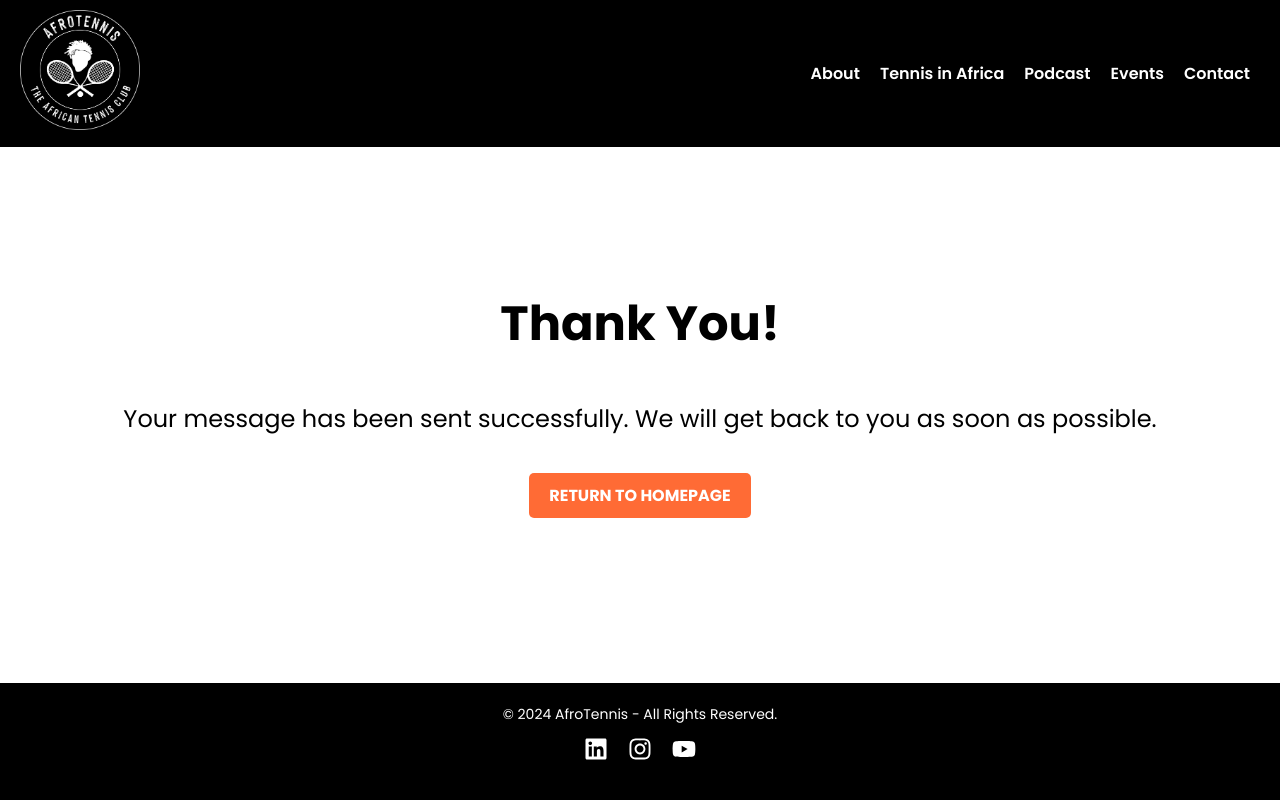
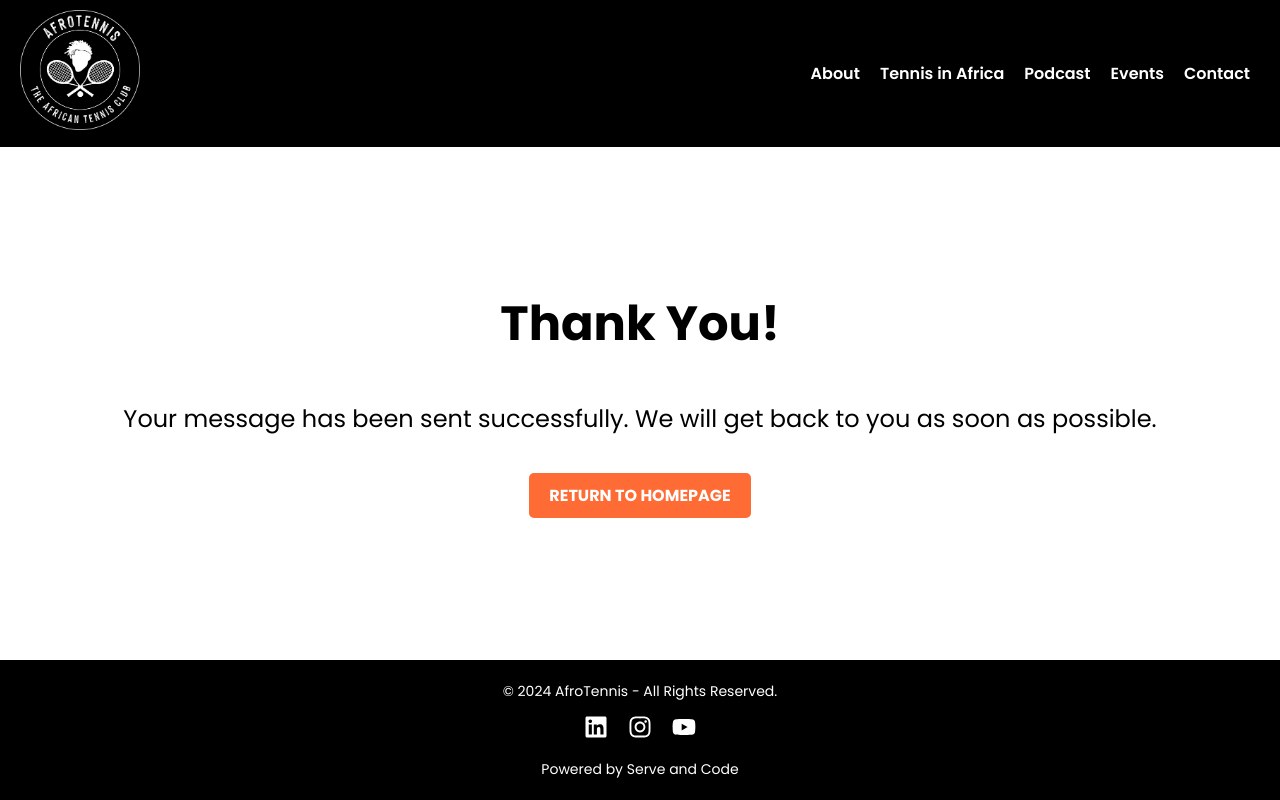
Before and after one commit to Matt0107/afrotennis, a React (Create React App) app: page /contact-success in a window 1280 px wide. Built offline with nearby package versions, Linux system fonts and the light colour scheme.

Commit message:
small changes

```diff
--- a/src/assets/data/countries.json
+++ b/src/assets/data/countries.json
@@ -633,7 +633,7 @@
         {
           "name": "Ace Tennis Mauritius",
           "type": "Academy",
-          "city": "",
+          "city": "Grand Baie",
           "socialMedia": {
             "facebook": "",
             "instagram": "https://www.instagram.com/acetennismauritius/",
--- a/src/components/Footer.js
+++ b/src/components/Footer.js
@@ -23,6 +23,7 @@ const Footer = () => {
           </a>
         </li>
       </ul>
+      <p>Powered by Serve and Code</p>
     </footer>
   );
 };
```
